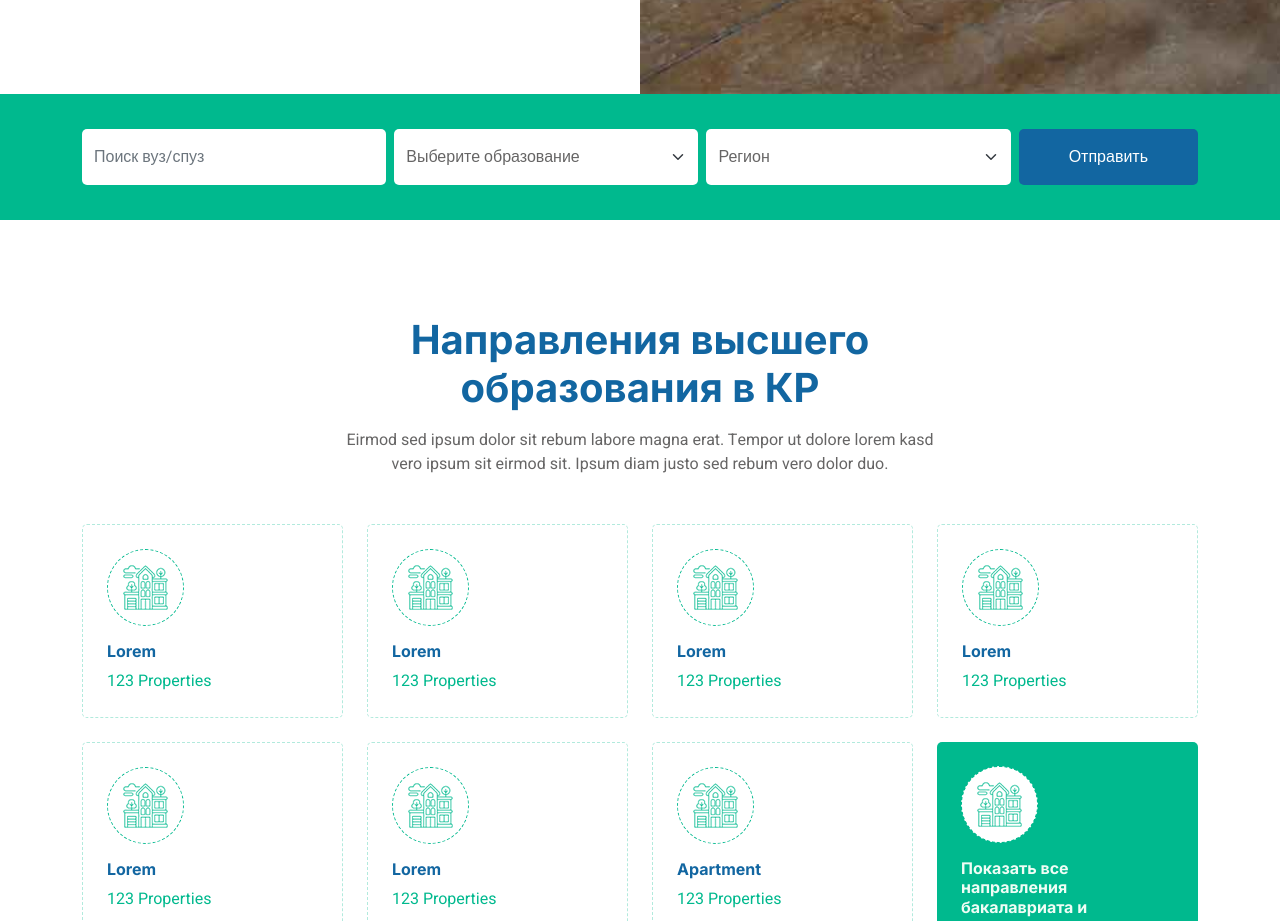
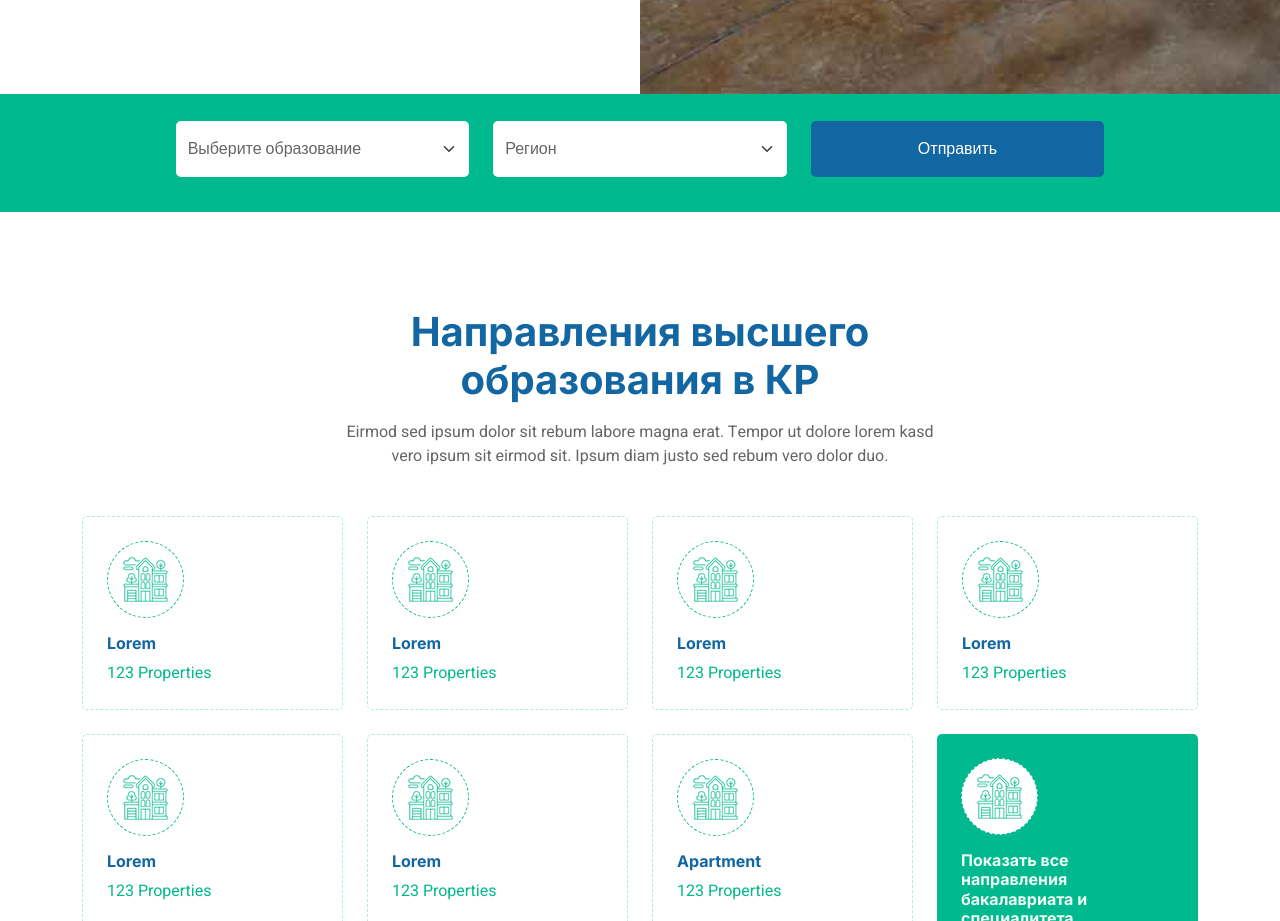
Before and after one commit to club-i-hub/EL-BILIM-TEMPLATE, a website with bundled scripts: page src/index.html in a window 1280 px wide. Shown: the part 1170-2091 px from the top of the page. Built offline with nearby package versions, Linux system fonts and the light colour scheme.

Commit message:
Update banner search

```diff
--- a/src/index.html
+++ b/src/index.html
@@ -97,11 +97,8 @@
     <div class="container-fluid bg-primary mb-5 wow fadeIn" data-wow-delay="0.1s" style="padding: 35px;">
         <div class="container">
             <div class="row g-2">
-                <div class="col-md-10">
-                    <div class="row g-2">
-                        <div class="col-md-4">
-                            <input type="text" class="form-control border-0 py-3" placeholder="Поиск вуз/спуз">
-                        </div>
+                <div class="col-md-10 m-auto">
+                    <div class="row">
                         <div class="col-md-4">
                             <select class="form-select border-0 py-3">
                                 <option selected>Выберите образование</option>
@@ -122,10 +119,10 @@
                                 <option value="7">Бишкек</option>
                             </select>
                         </div>
+                        <div class="col-md-4">
+                            <button class="btn btn-dark border-0 w-100 py-3">Отправить</button>
+                        </div>
                     </div>
-                </div>
-                <div class="col-md-2">
-                    <button class="btn btn-dark border-0 w-100 py-3">Отправить</button>
                 </div>
             </div>
         </div>
```
